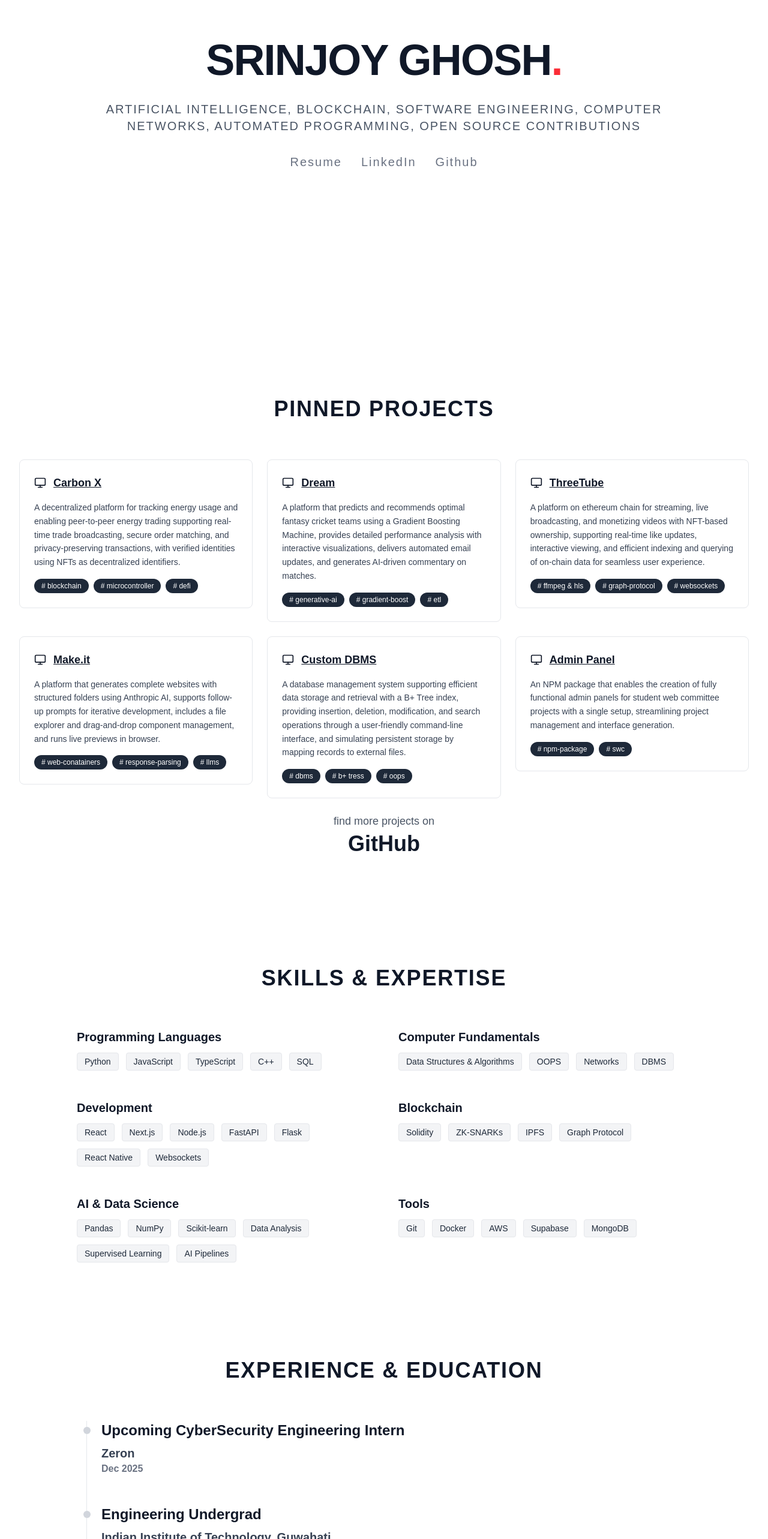
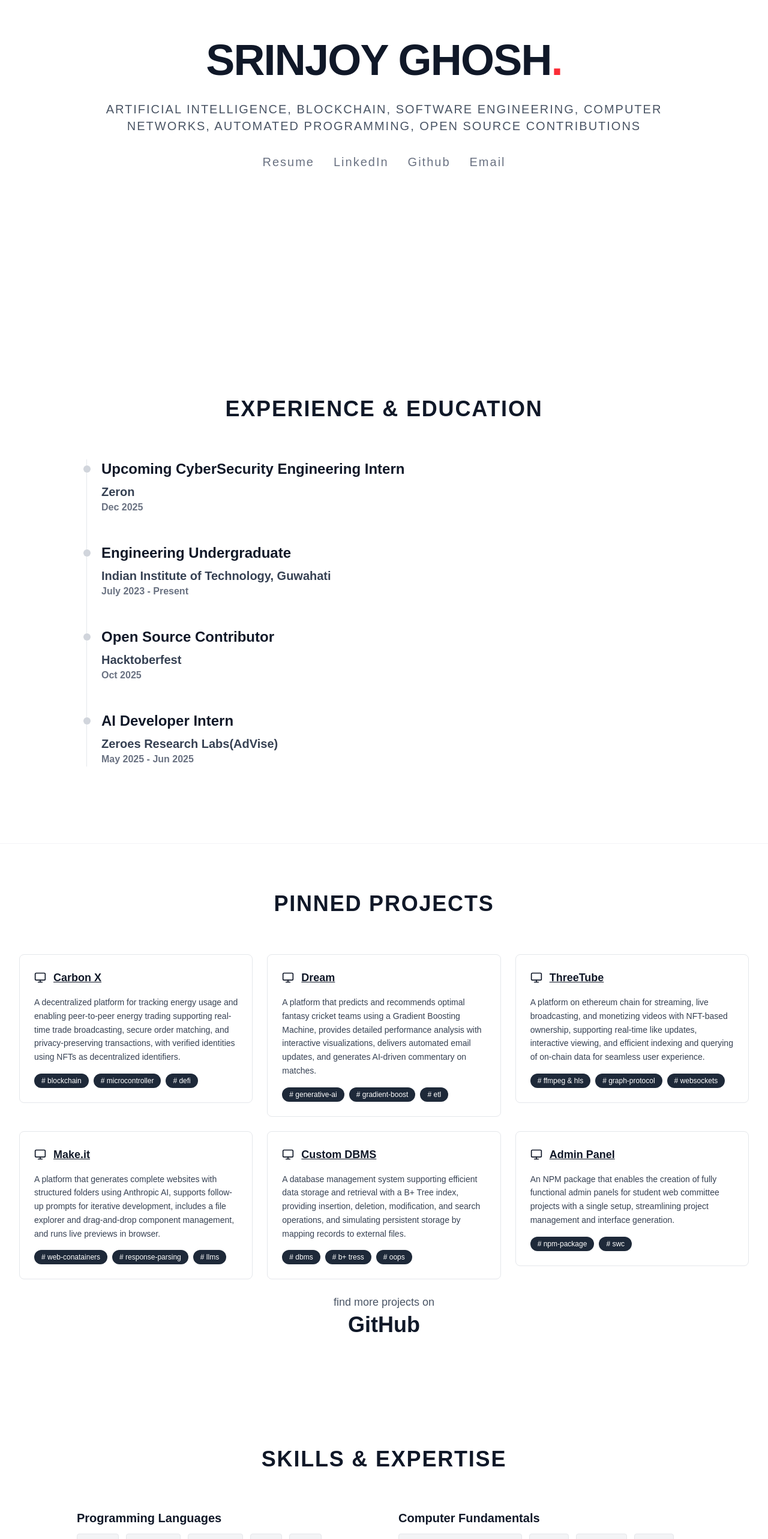
Before and after one commit to sgcodes7471/portoflio, a Next.js app: page / in a window 1280 px wide. Shown: the part 234-2800 px from the top of the page at 60% size. Built offline with nearby package versions, Linux system fonts and the light colour scheme.

Commit message:
email added and spelling changes

```diff
--- a/components/bg.tsx
+++ b/components/bg.tsx
@@ -16,7 +16,7 @@ const BgSection: React.FC = () => {
    {
     company : "Indian Institute of Technology, Guwahati",
     date : "July 2023 - Present",
-    role : "Engineering Undergrad"
+    role : "Engineering Undergraduate"
    },
     {
     company : "Hacktoberfest",
--- a/components/connect.tsx
+++ b/components/connect.tsx
@@ -3,7 +3,8 @@ const Connect = () => {
     const links = [
     { name: "Resume", url: "https://drive.google.com/file/d/1lYQewL_vuecA3Vcixmv_ttN7SHLfav2f/view?usp=sharing" },
     { name: "LinkedIn", url: "https://www.linkedin.com/in/srinjoy-ghosh-97a9852a4/" },
-    { name: "Github", url: "https://github.com/sgcodes7471" }
+    { name: "Github", url: "https://github.com/sgcodes7471" },
+    {name : "Email" , url : "mailto:official06srinjoy@gmail.com"}
     ];
 
 
--- a/components/portfolio.tsx
+++ b/components/portfolio.tsx
@@ -44,7 +44,7 @@ const Portfolio = () => {
     },
     {
       title: "Custom DBMS",
-      description: "A database management system supporting efficient data storage and retrieval with a B+ Tree index, providing insertion, deletion, modification, and search operations through a user-friendly command-line interface, and simulating persistent storage by mapping records to external files.",
+      description: "A database management system supporting efficient data storage and retrieval with a B+ Tree index, providing insertion, deletion, modification, and search operations, and simulating persistent storage by mapping records to external files.",
       tags: ["# dbms", "# b+ tress", "# oops"],
       link: "https://github.com/sgcodes7471/Custom-DBMS"
     },
@@ -90,6 +90,8 @@ const Portfolio = () => {
 
       </section>
 
+
+<BgSection/>
 
 
       {/* Projects Section */}
@@ -148,7 +150,7 @@ const Portfolio = () => {
 
             <SkillsSection/>
 
-            <BgSection/>
+
 
 
 
```
